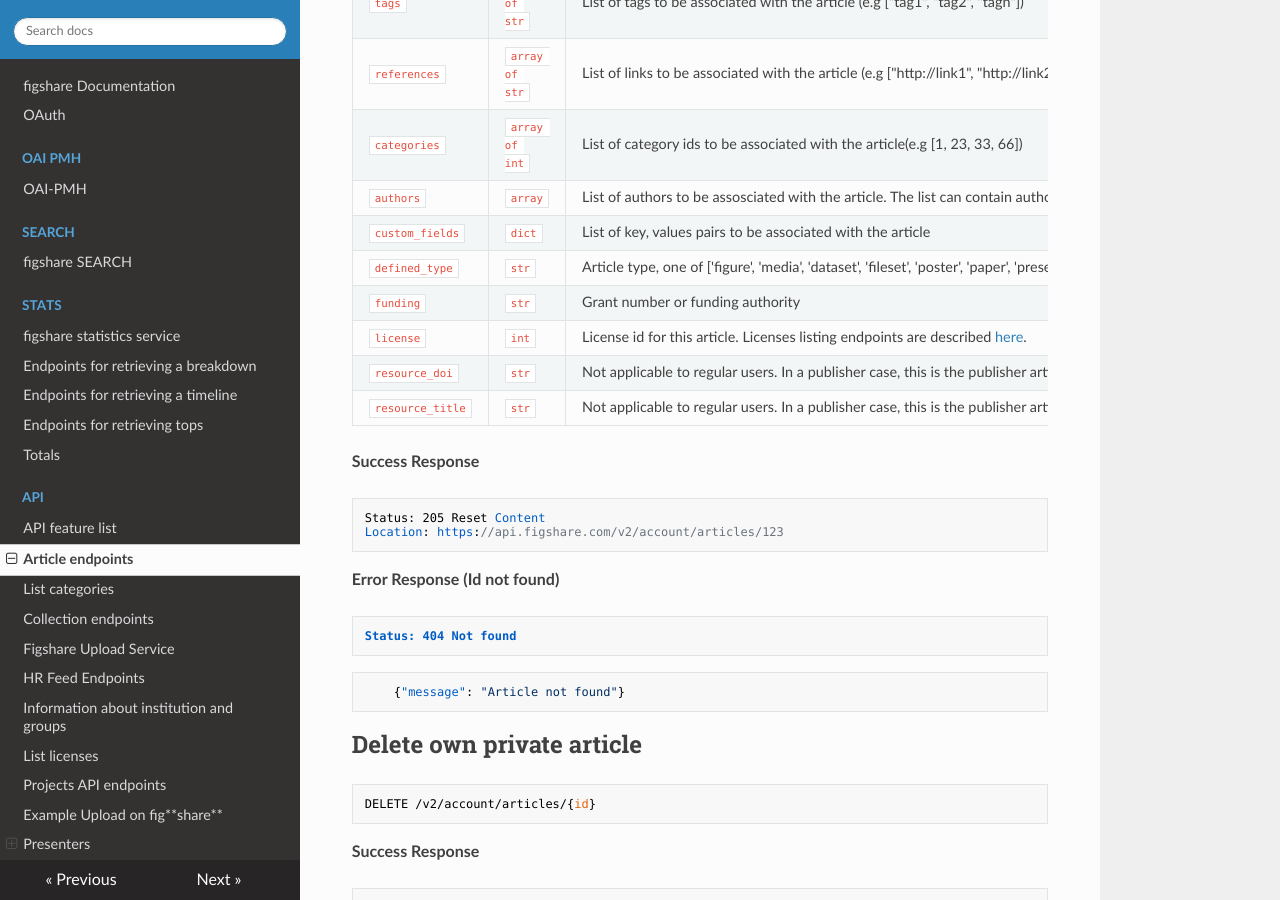
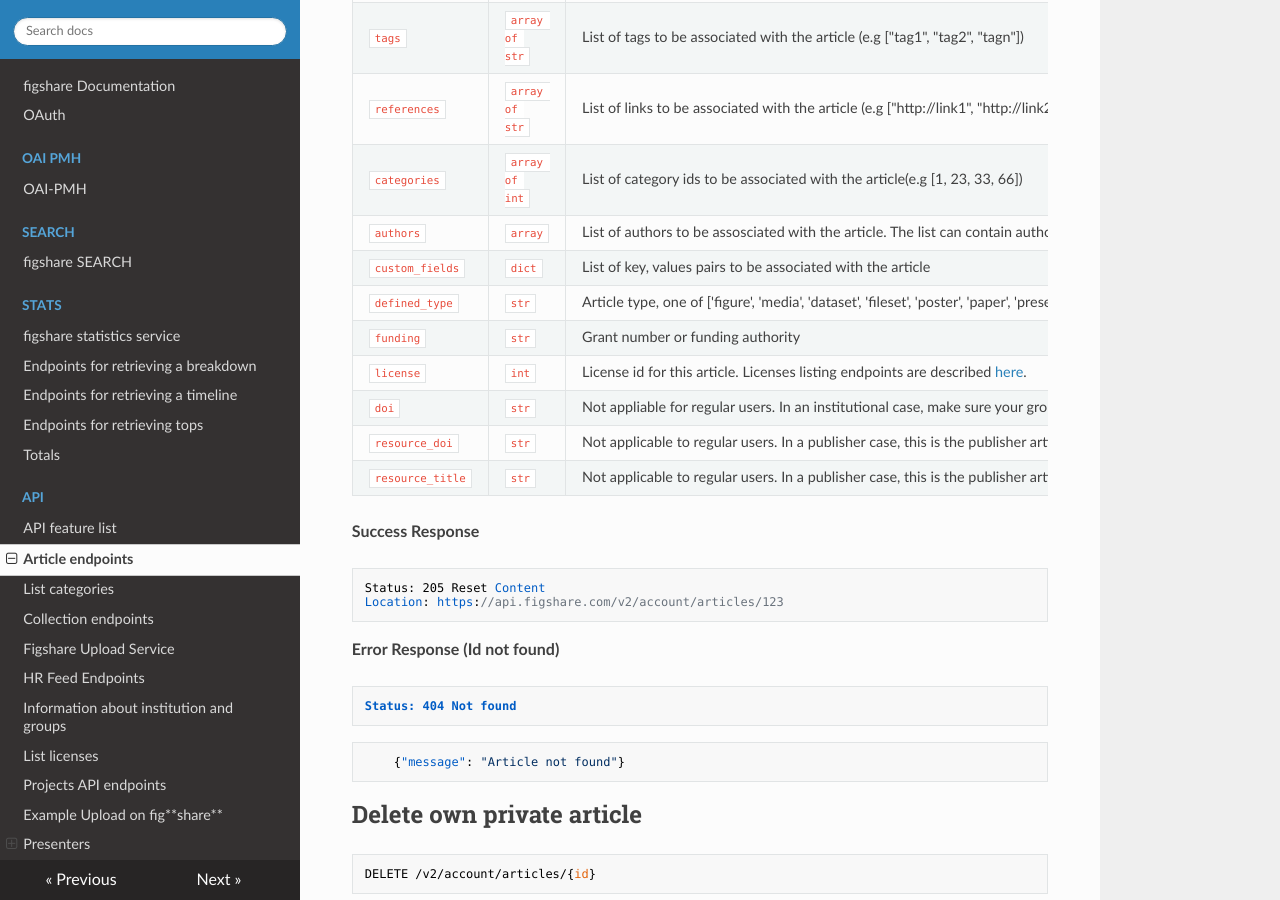
Before and after one commit to figshare/user_documentation, an MkDocs documentation site: the page built from docs/api/articles.md, in a window 1280 px wide and 900 px high, scrolled down 9150 px. Built offline with MkDocs 1.6.1, drawn with Linux system fonts in a browser that asks for light colours; nearby versions of some CDN libraries; some of the changed text lies outside the part shown.

Commit message:
Add Doi Param Note for Articles

```diff
--- a/docs/api/articles.md
+++ b/docs/api/articles.md
@@ -348,6 +348,7 @@ Status: 400 Bad request
 |`defined_type`   |`str`                  |Article type, one of ['figure', 'media', 'dataset', 'fileset', 'poster', 'paper', 'presentation', 'thesis', 'code', 'metadata']|
 |`funding` | `str` | Grant number or funding authority |
 |`license` | `int` | License id for this article. Licenses listing endpoints are described [here](licenses.md). |
+|`doi`| `str` | Not appliable for regular users. In an institutional case, make sure your group supports setting DOIs. This setting is applied by figshare via opening a ticket through our support/helpdesk system. |
 |`resource_doi` |`str` | Not applicable to regular users. In a publisher case, this is the publisher article DOI. |
 |`resource_title` |`str` | Not applicable to regular users. In a publisher case, this is the publisher article title. |
 
@@ -392,9 +393,10 @@ Status: 404 Not found
 |`categories`       |`array of int`         |List of category ids to be associated with the article(e.g [1, 23, 33, 66])|
 |`authors`          |`array`                |List of authors to be assosciated with the article. The list can contain author ids or author names [{"id": 12121}, {"id": 34345}, {"name": "John Doe"}]. No more than 10 authors. For adding more authors use the specific authors endpoint.|
 |`custom_fields`  |`dict`                 |List of key, values pairs to be associated with the article|
-|`defined_type`   |`str`                  |Article type, one of ['figure', 'media', 'dataset', 'fileset', 'poster', 'paper', 'presentation', 'thesis', 'code', 'stub', 'metadata']|
+|`defined_type`   |`str`                  |Article type, one of ['figure', 'media', 'dataset', 'fileset', 'poster', 'paper', 'presentation', 'thesis', 'code', 'metadata']|
 |`funding` | `str` | Grant number or funding authority |
 |`license` | `int` | License id for this article. Licenses listing endpoints are described [here](licenses.md). |
+|`doi`| `str` | Not appliable for regular users. In an institutional case, make sure your group supports setting DOIs. This setting is applied by figshare via opening a ticket through our support/helpdesk system. |
 |`resource_doi` |`str` | Not applicable to regular users. In a publisher case, this is the publisher article DOI. |
 |`resource_title` |`str` | Not applicable to regular users. In a publisher case, this is the publisher article title. |
 
```
Also changed, not shown: docs/api/projects.md (+1 -0 lines).
